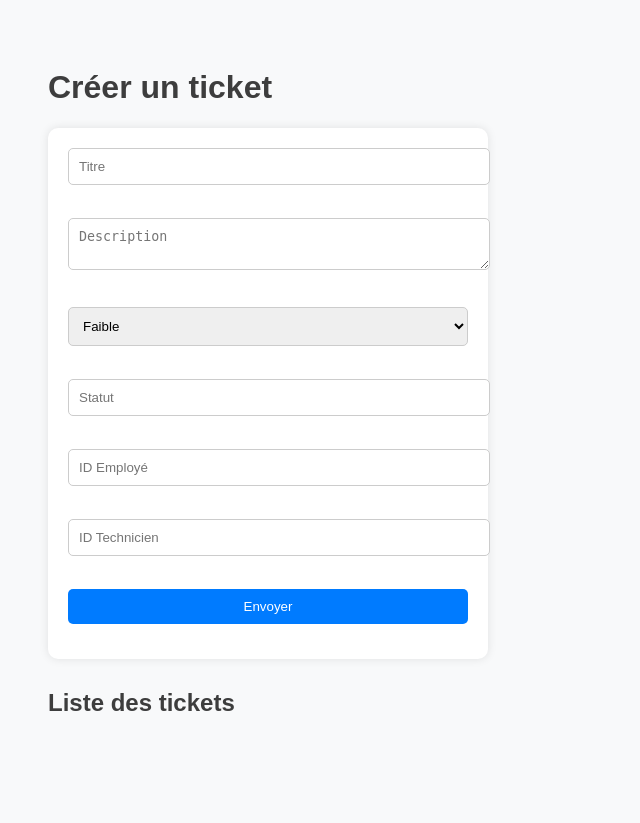
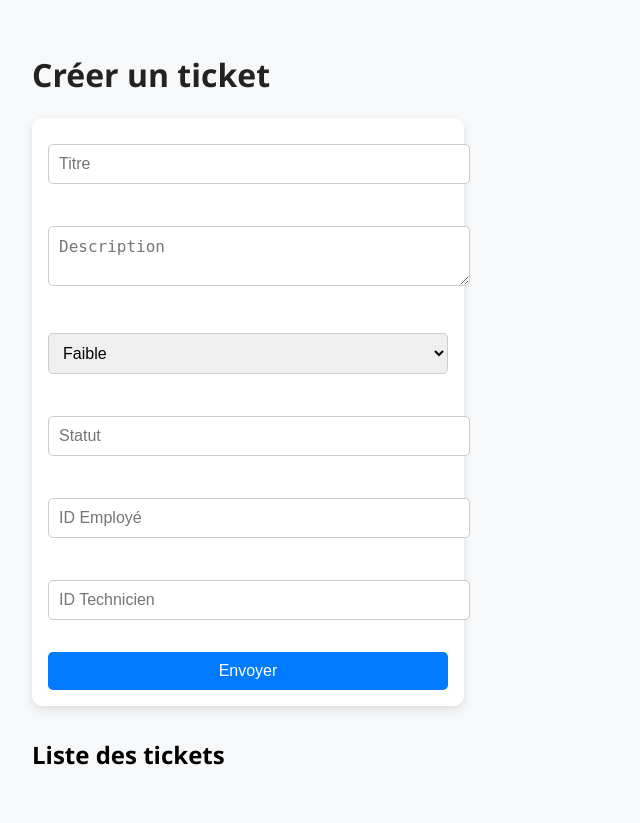
Before and after one commit to maissakrch/gestion-ticket-devops, a Flask app: page /formulaire in a window 1280 px wide. Shown: the whole page, without its empty margins (0-640 px from the left). Before the commit the page ends 711 px from the top, so only its background shows below. Run offline with Flask 3, Linux system fonts and the light colour scheme.

```diff
--- a/backend/app.py
+++ b/backend/app.py
@@ -80,6 +80,20 @@ def dashboard():
     tickets = Ticket.query.all()
     return render_template('dashboard.html', tickets=tickets)
 
+@app.route('/stats')
+def stats():
+    from collections import Counter
+
+    tickets = Ticket.query.all()
+    statuts = Counter([ticket.statut for ticket in tickets])
+    priorites = Counter([ticket.priorite for ticket in tickets if ticket.priorite])
+
+    return render_template('stats.html',
+        data_statut=statuts,
+        data_priorite=priorites
+    )
+
+
 
 # 🚀 Lancement de l'app
 if __name__ == '__main__':
--- a/backend/static/style.css
+++ b/backend/static/style.css
@@ -1,50 +1,47 @@
 body {
-    font-family: 'Arial', sans-serif;
-    padding: 40px;
-    background-color: #f8f9fa;
+    font-family: 'Segoe UI', sans-serif;
+    background-color: #f7f8fa;
+    margin: 0;
+    padding: 2rem;
 }
 
-  h1, h2 {
-    color: #3d3d3d;
+h1 {
+    color: #222;
 }
 
 form {
-    background-color: #ffffff;
-    padding: 20px;
+    background-color: #fff;
+    padding: 1rem;
     border-radius: 10px;
-    box-shadow: 0 0 10px rgba(0,0,0,0.1);
+    box-shadow: 0 4px 8px rgba(0,0,0,0.1);
     max-width: 400px;
-    margin-bottom: 30px;
+    margin-bottom: 2rem;
 }
 
-  form input, form textarea, form select, form button {
+input, select, textarea {
     width: 100%;
-    margin-bottom: 15px;
+    margin: 10px 0;
     padding: 10px;
+    font-size: 1rem;
+    border-radius: 5px;
     border: 1px solid #ccc;
-    border-radius: 5px;
 }
 
-  form button {
+button {
     background-color: #007bff;
     color: white;
     border: none;
+    padding: 10px;
+    font-size: 1rem;
+    border-radius: 5px;
     cursor: pointer;
+    width: 100%;
 }
 
-  form button:hover {
-    background-color: #0056b3;
+.ticket {
+    background-color: #fff;
+    padding: 1rem;
+    margin-bottom: 10px;
+    border-radius: 5px;
+    box-shadow: 0 2px 6px rgba(0,0,0,0.1);
 }
-
-  ul {
-    list-style-type: none;
-    padding: 0;
-  }
-
-  ul li {
-    background: white;
-    padding: 10px;
-    margin-bottom: 10px;
-    border-radius: 6px;
-    box-shadow: 0 0 4px rgba(0,0,0,0.1);
-  }
--- a/backend/templates/index.html
+++ b/backend/templates/index.html
@@ -4,7 +4,7 @@
         <meta charset="UTF-8">
         <title>Création de Ticket</title>
         <link rel="stylesheet" href="{{ url_for('static', filename='style.css') }}">
-      </head>
+    </head>
 <body>
   <h1>Créer un ticket</h1>
   <form method="post" action="/tickets">
```
Also changed, not shown: backend/templates/stats.html (added, +44 -0 lines). Lines whose indentation alone changed are shown as unchanged.
